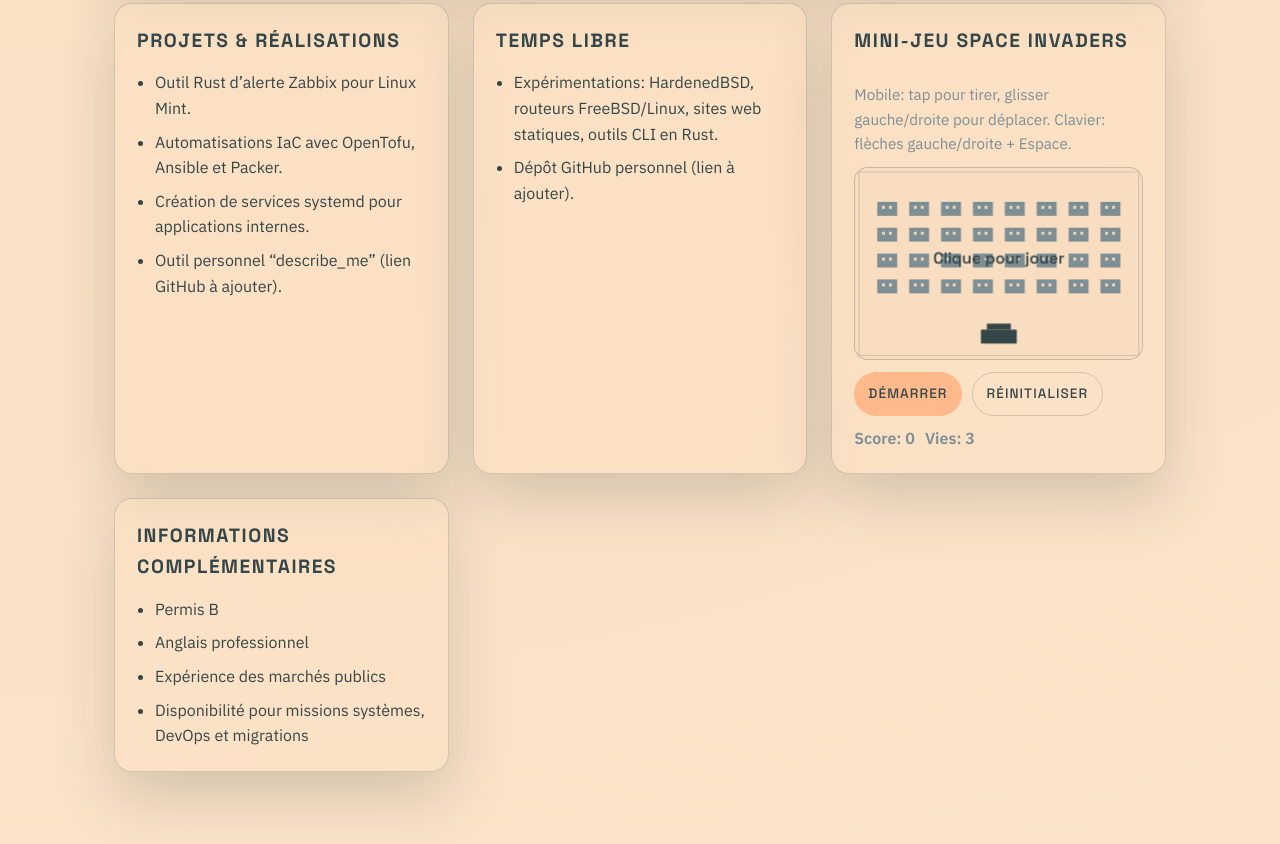
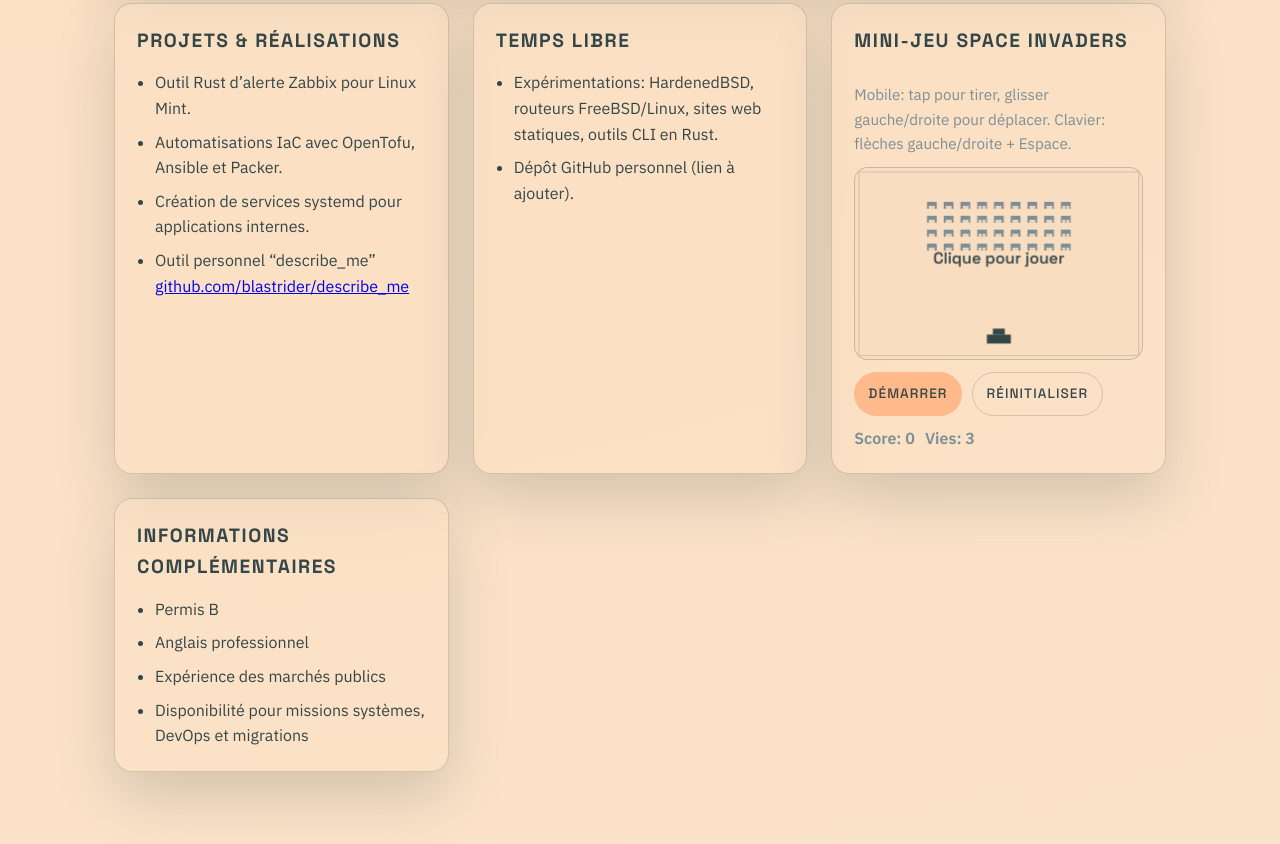
Before and after one commit to blastrider/CV, a plain HTML site: page index.html in a window 1280 px wide. Shown: the part 2230-3074 px from the top of the page. Drawn offline with Linux system fonts and the light colour scheme.

Commit message:
fix(ui): changes invaders speed

```diff
--- a/index.html
+++ b/index.html
@@ -426,7 +426,12 @@
             <li>Outil Rust d’alerte Zabbix pour Linux Mint.</li>
             <li>Automatisations IaC avec OpenTofu, Ansible et Packer.</li>
             <li>Création de services systemd pour applications internes.</li>
-            <li>Outil personnel “describe_me” (lien GitHub à ajouter).</li>
+            <li>
+              Outil personnel “describe_me”
+              <a href="https://github.com/blastrider/describe_me" target="_blank" rel="noopener">
+                github.com/blastrider/describe_me
+              </a>
+            </li>
           </ul>
         </div>
 
@@ -544,7 +549,7 @@
           running: false,
           width: canvas.width,
           height: canvas.height,
-          player: { x: 0, y: 0, w: 36, h: 14, speed: 280 },
+          player: { x: 0, y: 0, w: 32, h: 12, speed: 300 },
           bullets: [],
           invaders: [],
           invaderDir: 1,
@@ -557,6 +562,16 @@
           lives: 3,
           level: 1,
           lastTime: 0,
+        };
+
+        const scaleGame = () => {
+          const scale = Math.max(0.75, Math.min(game.width / 520, 1));
+          game.player.w = 32 * scale;
+          game.player.h = 12 * scale;
+          game.player.speed = 300 * scale + 120;
+          game.invaderSpeed = 22 * scale + 10;
+          game.invaderDrop = 12 * scale + 6;
+          game.bulletSpeed = 360 * scale + 120;
         };
 
         const clamp = (value, min, max) => Math.min(Math.max(value, min), max);
@@ -579,6 +594,7 @@
           ctx.setTransform(ratio, 0, 0, ratio, 0, 0);
           game.width = rect.width;
           game.height = rect.height;
+          scaleGame();
           resetPlayer();
           buildInvaders();
         };
@@ -590,9 +606,10 @@
 
         const buildInvaders = () => {
           const rows = 4;
-          const cols = 8;
-          const invader = { w: 20, h: 14 };
-          const gap = 12;
+          const cols = game.width > 520 ? 11 : 9;
+          const scale = Math.max(0.7, Math.min(game.width / 520, 1));
+          const invader = { w: 14 * scale, h: 10 * scale };
+          const gap = 10 * scale;
           const totalWidth = cols * invader.w + (cols - 1) * gap;
           const startX = (game.width - totalWidth) / 2;
           const startY = 34;
```
